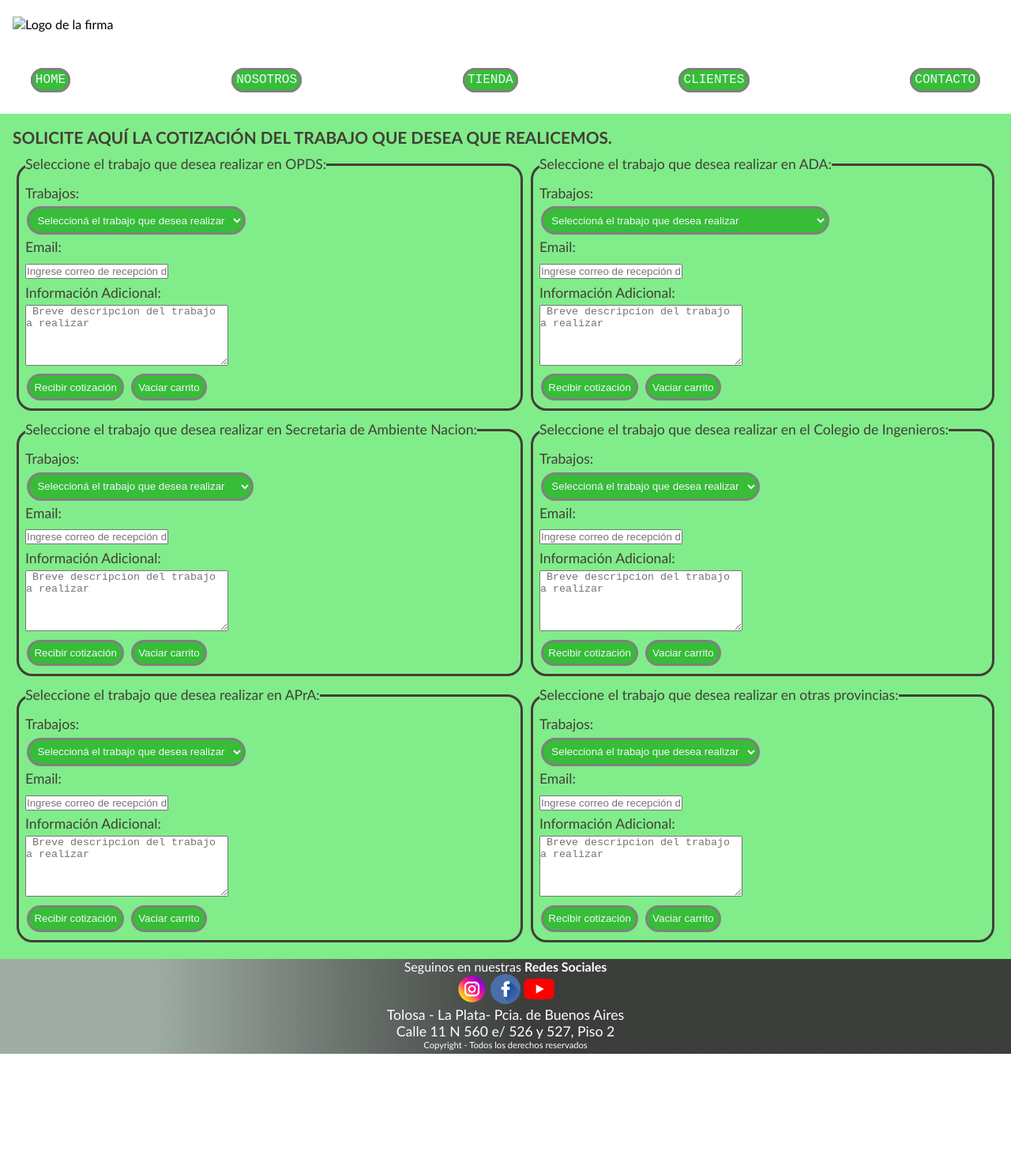
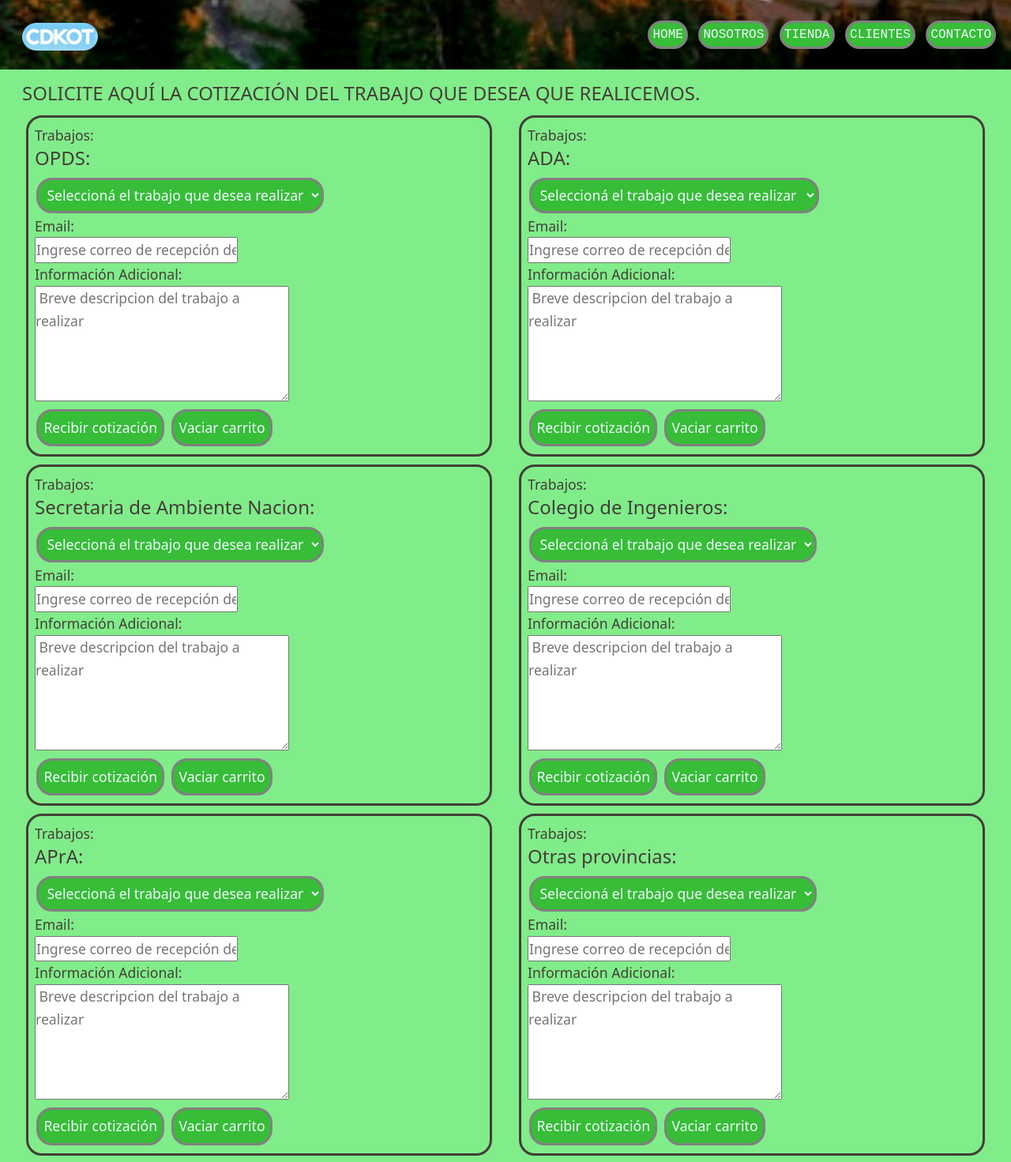
Before and after one commit to LauRoa/Consultora-Roa, a plain HTML site: page tienda.html in a window 1280 px wide. Shown: the top 1471 px of the page at 79% size. Before the commit the page ends 1334 px from the top, so only its background shows below. Drawn offline with nearby package versions, Linux system fonts and the light colour scheme.

Commit message:
tienda 100% responsive. A futuro, sera mejorada la tienda

```diff
--- a/css/styletienda.css
+++ b/css/styletienda.css
@@ -1,21 +1,5 @@
-body{
-    display: grid;
-    grid-template-areas:
-    "header"
-    "section"
-    "footer";
-    grid-template-columns: 5fr ;
-}
-header{
-    grid-area: header;
-}
-footer{
-    grid-area: footer;
-}
 /*TIENDA*/
-.section__contenido {
-    grid-area: section;
-}
+
 .elementos__carrito{
     font-size: 1.1rem;
     color:rgb(66, 63, 55);
@@ -36,6 +20,7 @@ footer{
     border: solid;
     border-color: gray;
     border-radius: 20px;
+    max-width: 100%;
 }
 .botones__carrito input{
     color: aliceblue;
@@ -47,36 +32,6 @@ footer{
     border-radius: 20px;
 }
 
-@media (min-width:320px){
-    .section__contenido {
-        display: grid;
-        grid-template-areas: "titulo titulo"
-        "opds ada"
-        "secretaria colegio"
-        "apra otras";
-    }
-    .opds{
-        grid-area: opds;
-    }
-    .ada{
-        grid-area: ada;
-    }
-    .secretaria{
-        grid-area: secretaria;
-    }
-    .colegio{
-        grid-area: colegio;
-    }
-    .apra{
-        grid-area:apra
-    }
-    .otras__provincias{
-        grid-area: otras;
-    }
-    .titulo{
-        grid-area: titulo;
-    }
-}
 .section__contenido{
     background-color: rgb(129, 236, 138);
     padding: 1rem;
@@ -84,3 +39,10 @@ footer{
     line-height: 1.8rem;
     text-align: justify;
 }
+
+.longitud__correo{
+    max-width:100%;
+}
+.longitud__textarea{
+    max-width:100%;
+}
--- a/tienda.html
+++ b/tienda.html
@@ -4,34 +4,54 @@
     <meta charset="UTF-8">
     <meta http-equiv="X-UA-Compatible" content="IE=edge">
     <meta name="viewport" content="width=device-width, initial-scale=1.0">
-    <link rel="shortcut icon" href="./img/descarga.png" alt = "logo CDKOT">
+    <link rel="shortcut icon" href="./img/logo.png" alt = "logo CDKOT">
     <link rel="stylesheet" href="./css/style.css">
     <link rel="stylesheet" href="./css/styletienda.css">
+    <link rel="stylesheet" href="./css-bst/bootstrap.min.css">
     <title>Tienda</title>
 </head>
 <body>
-    <header class = "header">
+    <nav class="header__navbar navbar navbar-expand-lg navbar-light bg-light" style="background-image:url(./img/encabezado1.png)">
+        <div class="container-fluid">
             <div class="header__logo">
-             <img src="./img/descarga.png" alt="Logo de la firma">
+                <img src="./img/logo.png" alt="Logo de la firma">
            </div>
-        <nav class = "header__navbar">
-            <ul class = "header__navbar--flex">
-                <li><a href = "index.html">Home</a></li>
-                <li><a href = "sobrenosotros.html">Nosotros</a></li>
-                <li><a href = "tienda.html">Tienda</a></li>
-                <li><a href = "clientes.html">Clientes</a></li>
-                <li><a href = "contacto.html">Contacto</a></li>
+
+          <button class="navbar-toggler" type="button" data-bs-toggle="collapse" data-bs-target="#navbarNav" aria-controls="navbarNav" aria-expanded="false" aria-label="Toggle navigation" style="border-color: aliceblue;background-color: aliceblue;">
+            <span class="navbar-toggler-icon"></span>
+          </button>
+          <div class="collapse navbar-collapse" id="navbarNav" style="justify-content:flex-end">
+            <ul class="navbar-nav">
+                <li class="nav-item">
+                    <a class="nav-link__modificado" href="index.html">Home</a>
+                </li>
+              <li class="nav-item">
+                <a class="nav-link__modificado" aria-current="page" href="sobrenosotros.html">Nosotros</a>
+              </li>
+              <li class="nav-item">
+                <a class="nav-link__modificado" href="tienda.html">Tienda</a>
+              </li>
+              <li class="nav-item">
+                <a class="nav-link__modificado" href="clientes.html">Clientes</a>
+              </li>
+              <li class="nav-item">
+                <a class="nav-link__modificado" href="contacto.html">Contacto</a>
+              </li>
             </ul>
+          </div>
+        </div>
     </nav>
-    </header>
+    <div class="container-fluid" style="background-color: rgb(129, 236, 138);">
         <section class="section__contenido">
             <h4 class="titulo">SOLICITE AQUÍ LA COTIZACIÓN DEL TRABAJO QUE DESEA QUE REALICEMOS.</h4>
+            <div class="row">
+                <div class="col-sm-12 col-md-6">
                     <div class="opds">
                         <form action="">
                             <fieldset class= "elementos__carrito">
                                 <!-- Menu desplegable-->
                                 <label for="asesoramiento">Trabajos: </label>
-                        <legend>Seleccione el trabajo que desea realizar en OPDS:</legend>
+                                <legend>OPDS:</legend>
                                 <select name="trabajoOpds" id="trabajoOpds">
                                     <option value="">Seleccioná el trabajo que desea realizar</option>
                                     <option value="AA">Auditoria Ambiental - AA</option>
@@ -40,9 +60,9 @@
                                     <option value="LEGA">Efluentes Gaseosos - LEGA </option>
                                 </select>
                                 <label for="email">Email: </label>
-                        <input type="temail" name="email" id="email" placeholder="Ingrese correo de recepción de cotización" required>
+                                <input class="longitud__correo" type="temail" name="email" id="email" placeholder="Ingrese correo de recepción de cotización" required>
                                 <label for="consulta">Información Adicional: </label>
-                        <textarea name="consulta" id="consulta" cols="30" rows="5" placeholder=" Breve descripcion del trabajo a realizar"></textarea>
+                                <textarea class="longitud__textarea" name="consulta" id="consulta" cols="30" rows="5" placeholder=" Breve descripcion del trabajo a realizar"></textarea>
                                 <div class ="botones__carrito">
                                     <input type="submit" value="Recibir cotización">
                                     <input type="reset" value="Vaciar carrito">
@@ -50,23 +70,25 @@
                             </fieldset>
                         </form>
                     </div>
+                </div>
+                <div class="col-sm-12 col-md-6">
                     <div class="ada">
                         <form action="">
                             <fieldset class= "elementos__carrito">
                                 <!-- Menu desplegable-->
                                 <label for="asesoramiento">Trabajos: </label>
-                        <legend>Seleccione el trabajo que desea realizar en ADA:</legend>
+                                <legend>ADA:</legend>
                                 <select name="trabajoAda" id="trabajoAda">
                                     <option value="">Seleccioná el trabajo que desea realizar</option>
                                     <option value="PH">Prefactibilidad hidrica</option>
-                            <option value="PE"> Permiso de explotaicón del recurso hidrico subterráneo</option>
+                                    <option value="PE"> Permiso de explotación</option>
                                     <option value="PV">Permiso de vuelco de efluentes liquidos </option>
                                     <option value="AH">Aptitud hidraulica </option>
                                 </select>
                                 <label for="email">Email: </label>
-                        <input type="temail" name="email" id="email" placeholder="Ingrese correo de recepción de cotización" required>
+                                <input class="longitud__correo" class="longitud__correo" type="temail" name="email" id="email" placeholder="Ingrese correo de recepción de cotización" required>
                                 <label for="consulta">Información Adicional: </label>
-                        <textarea name="consulta" id="consulta" cols="30" rows="5" placeholder=" Breve descripcion del trabajo a realizar"></textarea>
+                                <textarea class="longitud__textarea" class="longitud__textarea" name="consulta" id="consulta" cols="30" rows="5" placeholder=" Breve descripcion del trabajo a realizar"></textarea>
                                 <div class ="botones__carrito">
                                     <input type="submit" value="Recibir cotización">
                                     <input type="reset" value="Vaciar carrito">
@@ -74,23 +96,27 @@
                             </fieldset>
                         </form>
                     </div>
+                </div>
+            </div>
+            <div class="row">
+                <div class="col-sm-12 col-md-6">
                     <div class="secretaria">
                         <form action="">
                             <fieldset class= "elementos__carrito">
                                 <!-- Menu desplegable-->
                                 <label for="asesoramiento">Trabajos: </label>
-                        <legend>Seleccione el trabajo que desea realizar en Secretaria de Ambiente Nacion:</legend>
+                                <legend>Secretaria de Ambiente Nacion:</legend>
                                 <select name="trabajoOpds" id="trabajoOpds">
                                     <option value="">Seleccioná el trabajo que desea realizar</option>
-                            <option value="AA">Inscripción generador de resid. peligrosos</option>
+                                    <option value="AA">Insc. generador de resid. peligrosos</option>
                                     <option value="EIA"> DDJJ Residuos Peligrosos</option>
                                     <option value="RREE">Alta SIMEL </option>
                                     <option value="LEGA">Otra consulta </option>
                                 </select>
                                 <label for="email">Email: </label>
-                        <input type="temail" name="email" id="email" placeholder="Ingrese correo de recepción de cotización" required>
+                                <input class="longitud__correo" type="temail" name="email" id="email" placeholder="Ingrese correo de recepción de cotización" required>
                                 <label for="consulta">Información Adicional: </label>
-                        <textarea name="consulta" id="consulta" cols="30" rows="5" placeholder=" Breve descripcion del trabajo a realizar"></textarea>
+                                <textarea class="longitud__textarea" name="consulta" id="consulta" cols="30" rows="5" placeholder=" Breve descripcion del trabajo a realizar"></textarea>
                                 <div class ="botones__carrito">
                                     <input type="submit" value="Recibir cotización">
                                     <input type="reset" value="Vaciar carrito">
@@ -98,21 +124,23 @@
                             </fieldset>
                         </form>
                     </div>
+                </div>
+                <div class="col-sm-12 col-md-6">
                     <div class="colegio">
                         <form action="">
                             <fieldset class= "elementos__carrito">
                                 <!-- Menu desplegable-->
                                 <label for="asesoramiento">Trabajos: </label>
-                        <legend>Seleccione el trabajo que desea realizar en el Colegio de Ingenieros:</legend>
+                                <legend>Colegio de Ingenieros:</legend>
                                 <select name="trabajoColegio" id="trabajoColegio">
                                     <option value="">Seleccioná el trabajo que desea realizar</option>
                                     <option value="CC">Contratos Civiles</option>
                                     <option value="CM">Contrato Medio Ambiente</option>
                                 </select>
                                 <label for="email">Email: </label>
-                        <input type="temail" name="email" id="email" placeholder="Ingrese correo de recepción de cotización" required>
+                                <input class="longitud__correo" type="temail" name="email" id="email" placeholder="Ingrese correo de recepción de cotización" required>
                                 <label for="consulta">Información Adicional: </label>
-                        <textarea name="consulta" id="consulta" cols="30" rows="5" placeholder=" Breve descripcion del trabajo a realizar"></textarea>
+                                <textarea class="longitud__textarea" name="consulta" id="consulta" cols="30" rows="5" placeholder=" Breve descripcion del trabajo a realizar"></textarea>
                                 <div class ="botones__carrito">
                                     <input type="submit" value="Recibir cotización">
                                     <input type="reset" value="Vaciar carrito">
@@ -120,21 +148,25 @@
                             </fieldset>
                         </form>
                     </div>
+                </div>
+            </div>
+            <div class="row">
+                <div class="col-sm-12 col-md-6">
                     <div class="apra">
                         <form action="">
                             <fieldset class= "elementos__carrito">
                                 <!-- Menu desplegable-->
                                 <label for="asesoramiento">Trabajos: </label>
-                        <legend>Seleccione el trabajo que desea realizar en APrA:</legend>
+                                <legend>APrA:</legend>
                                 <select name="trabajoColegio" id="trabajoColegio">
                                     <option value="">Seleccioná el trabajo que desea realizar</option>
                                     <option value="RAC">Inscripcion y renovación en el RAC</option>
                                     <option value="REF">Inscripcion y solicitud de REF</option>
                                 </select>
                                 <label for="email">Email: </label>
-                        <input type="temail" name="email" id="email" placeholder="Ingrese correo de recepción de cotización" required>
+                                <input class="longitud__correo" type="temail" name="email" id="email" placeholder="Ingrese correo de recepción de cotización" required>
                                 <label for="consulta">Información Adicional: </label>
-                        <textarea name="consulta" id="consulta" cols="30" rows="5" placeholder=" Breve descripcion del trabajo a realizar"></textarea>
+                                <textarea class="longitud__textarea" name="consulta" id="consulta" cols="30" rows="5" placeholder=" Breve descripcion del trabajo a realizar"></textarea>
                                 <div class ="botones__carrito">
                                     <input type="submit" value="Recibir cotización">
                                     <input type="reset" value="Vaciar carrito">
@@ -142,12 +174,14 @@
                             </fieldset>
                         </form>
                     </div>
+                </div>
+                <div class="col-sm-12 col-md-6">
                     <div class="otras__provincias">
                         <form action="">
                             <fieldset class= "elementos__carrito">
                                 <!-- Menu desplegable-->
                                 <label for="asesoramiento">Trabajos: </label>
-                        <legend>Seleccione el trabajo que desea realizar en otras provincias:</legend>
+                                <legend>Otras provincias:</legend>
                                 <select name="trabajoColegio" id="trabajoColegio">
                                     <option value="">Seleccioná el trabajo que desea realizar</option>
                                     <option value="RAC">Auditoria ambiental</option>
@@ -155,9 +189,9 @@
                                     <option value="REF">Efluentes gaseosos</option>
                                 </select>
                                 <label for="email">Email: </label>
-                        <input type="temail" name="email" id="email" placeholder="Ingrese correo de recepción de cotización" required>
+                                <input class="longitud__correo" type="temail" name="email" id="email" placeholder="Ingrese correo de recepción de cotización" required>
                                 <label for="consulta">Información Adicional: </label>
-                        <textarea name="consulta" id="consulta" cols="30" rows="5" placeholder=" Breve descripcion del trabajo a realizar"></textarea>
+                                <textarea class="longitud__textarea" name="consulta" id="consulta" cols="30" rows="5" placeholder=" Breve descripcion del trabajo a realizar"></textarea>
                                 <div class ="botones__carrito">
                                     <input type="submit" value="Recibir cotización">
                                     <input type="reset" value="Vaciar carrito">
@@ -165,9 +199,13 @@
                             </fieldset>
                         </form>
                     </div>
+                </div>
+            </div>
         </section>
+    </div>
+
     <footer class = "footer">
-        <ul class="footer__menu">
+        <ul class="footer__menu" id="ul__footer">
             <p> Seguinos en nuestras <b>Redes Sociales</b></p>
             <a href="https://instagram.com/cdkot" target="_blank"><img src="./icon/instagram.png" alt="Instagram"></a>
             <a href="https://facebook.com" target="_blank"> <img src="./icon/facebook.png" alt="Facebook"></a>
@@ -181,5 +219,7 @@
             Copyright - Todos los derechos reservados
         </div>
     </footer>
+    <script src="https://cdn.jsdelivr.net/npm/@popperjs/core@2.10.2/dist/umd/popper.min.js" integrity="sha384-7+zCNj/IqJ95wo16oMtfsKbZ9ccEh31eOz1HGyDuCQ6wgnyJNSYdrPa03rtR1zdB" crossorigin="anonymous"></script>
+    <script src="js-bst/bootstrap.min.js"></script>
 </body>
 </html>
```
Also changed, not shown: index.html (+1 -1 lines). Lines whose indentation alone changed are shown as unchanged.
